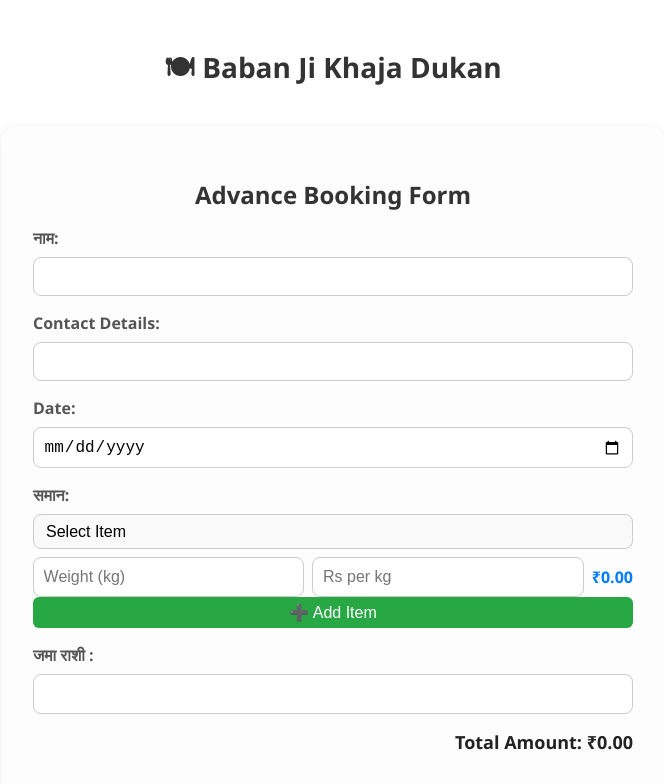
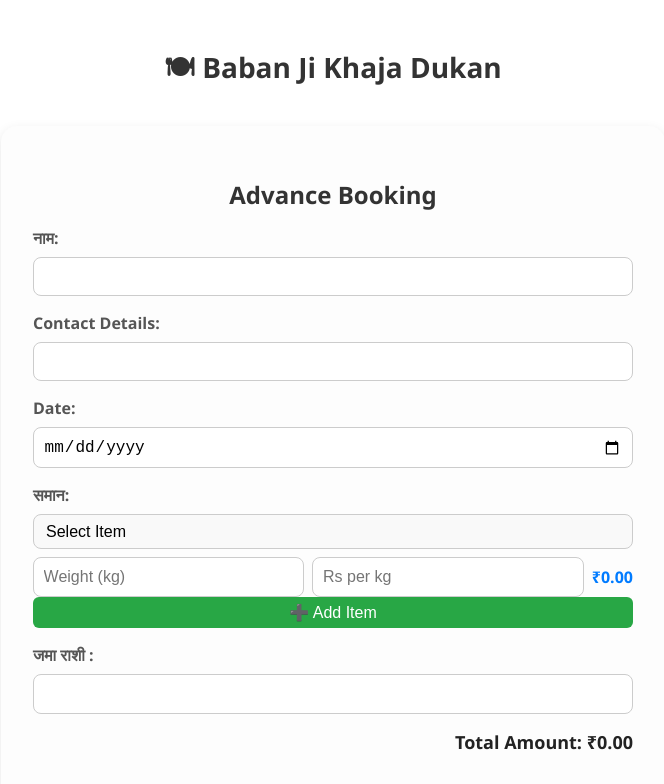
Before and after one commit to Pulsekein/AdvanceTaker-Frontend, a React (Create React App) app: page / in a window 1280 px wide. Shown: the top 784 px of the page, without its empty margins (307-971 px from the left). Built offline with nearby package versions, Linux system fonts and the light colour scheme; no server answers.

Commit message:
Update index.jsx

```diff
--- a/src/components/Booking/index.jsx
+++ b/src/components/Booking/index.jsx
@@ -94,7 +94,7 @@ function Booking() {
 
   return (
     <div className="booking-container">
-      <h2 className="booking-title">Advance Booking Form</h2>
+      <h2 className="booking-title">Advance Booking </h2>
 
       <form className="booking-form" onSubmit={handleSubmit}>
         <div className="form-group">
```
